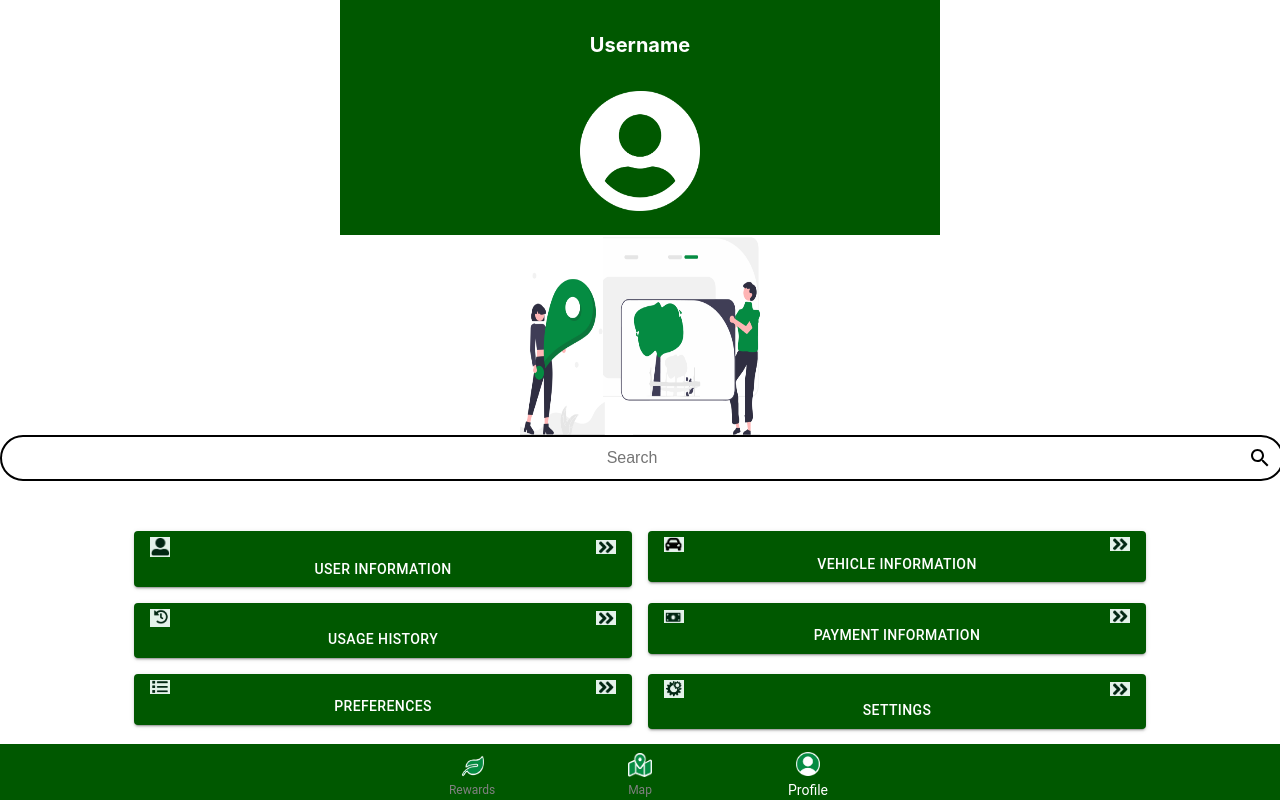
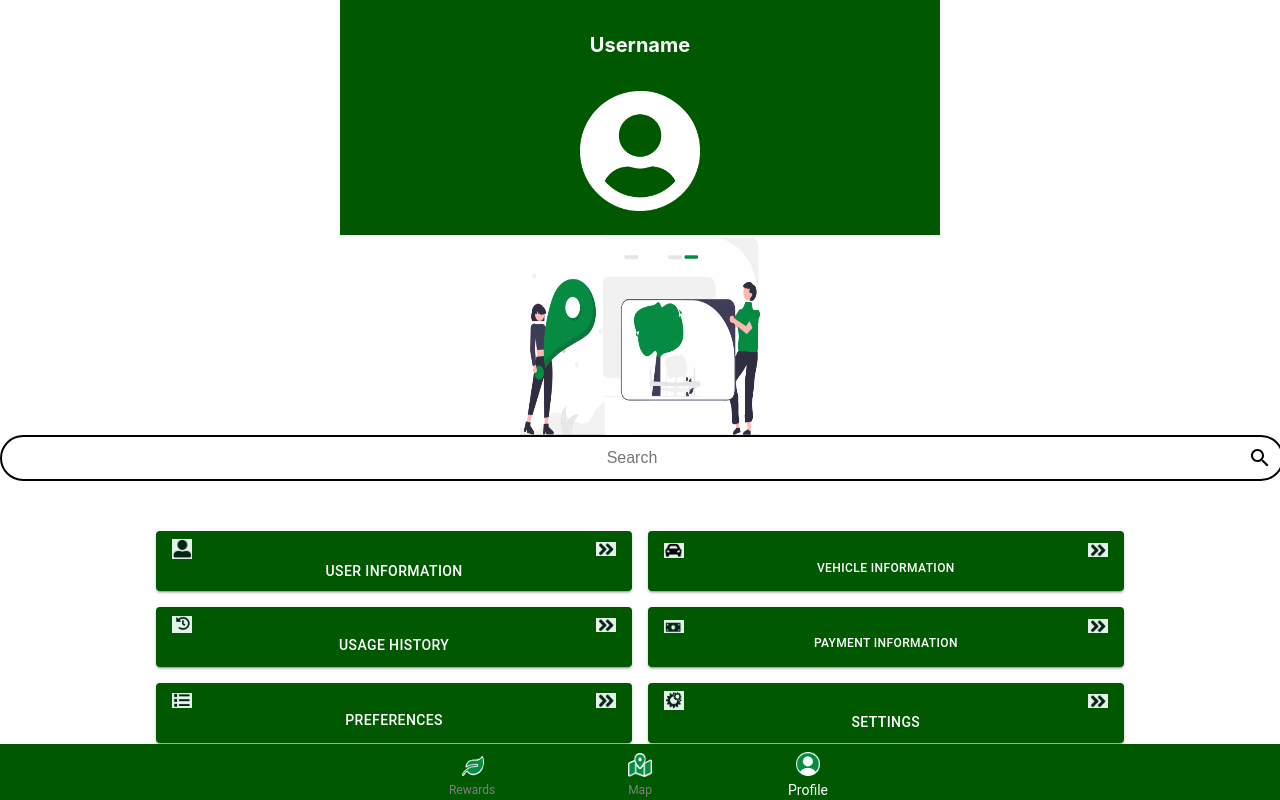
Before and after one commit to CoffeeFrog101/GreenPark, a React (Create React App) app: page /profile in a window 1280 px wide. Built offline with nearby package versions, Linux system fonts and the light colour scheme.

Commit message:
Made all the buttons uniform

```diff
--- a/src/pages/profile/GridBtns.jsx
+++ b/src/pages/profile/GridBtns.jsx
@@ -13,7 +13,7 @@ const StyledButton = styled(Button)`
   background-color: rgb(0, 88, 0) !important;
   color: white !important;
   width: 100%;
-  height: auto;
+  height: 60px; /* Fixed height for all buttons */
   display: flex;
   flex-direction: column;
   justify-content: center;
@@ -51,6 +51,12 @@ const IconWrapper = styled.div`
   justify-content: space-between; /* Ensures even spacing between icons */
 `;
 
+const SmallTextSpan = styled.span`
+  font-size: 12px; /* Adjust font size for smaller text */
+  max-width: calc(100% - 30px); /* Adjust based on icon width and spacing */
+  white-space: nowrap; /* Prevent text from wrapping */
+`;
+
 const ButtonGrid = () => {
   return (
     <Grid container spacing={2}>
@@ -69,7 +75,7 @@ const ButtonGrid = () => {
             <Icon src={vehicleInfo} />
             <ArrowIcon src={arrows} />
           </IconWrapper>
-          <span>Vehicle Information</span>
+          <SmallTextSpan>Vehicle Information</SmallTextSpan>
         </StyledButton>
       </Grid>
       <Grid item xs={6}>
@@ -87,7 +93,7 @@ const ButtonGrid = () => {
             <Icon src={paymentInfo} />
             <ArrowIcon src={arrows} />
           </IconWrapper>
-          <span>Payment Information</span>
+          <SmallTextSpan>Payment Information</SmallTextSpan>
         </StyledButton>
       </Grid>
       <Grid item xs={6}>
```
